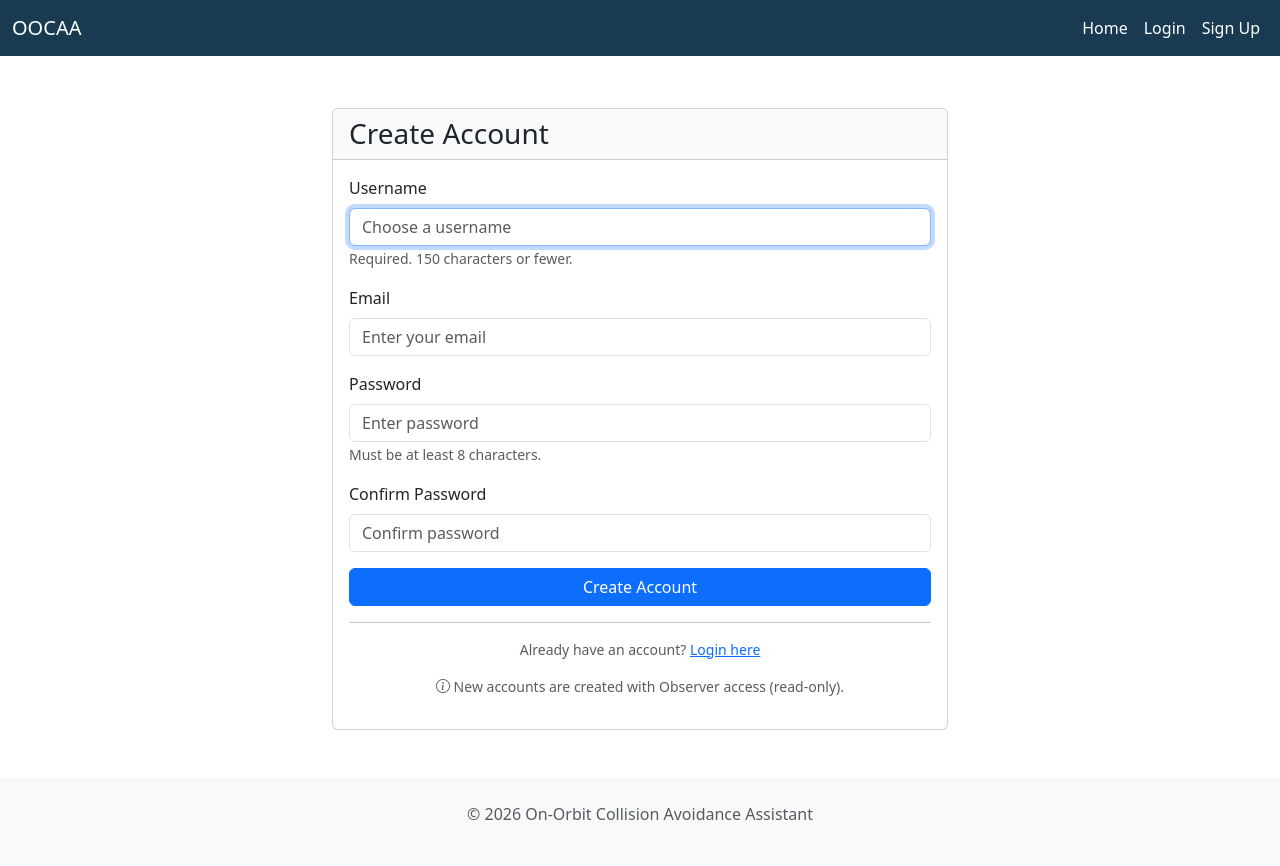
After one commit to ECSE-458-DP-29/On-Orbit-Collision-Avoidance-Assistant, a Django app: page /signup/ in a window 1280 px wide. The commit adds this page. Run offline with Django 5.2, Linux system fonts and the light colour scheme.

Commit message:
sign in done

```diff
--- a/OOCAA/OOCAA/urls.py
+++ b/OOCAA/OOCAA/urls.py
@@ -17,7 +17,7 @@ Including another URLconf
 from django.contrib import admin
 from django.contrib.auth import views as auth_views
 from django.urls import path, include
-from core.api.views import home, CustomLogoutView
+from core.api.views import home, CustomLogoutView, signup
 from drf_spectacular.views import SpectacularAPIView, SpectacularSwaggerView, SpectacularRedocView
 
 urlpatterns = [
@@ -34,4 +34,5 @@ urlpatterns = [
     # Authentication URLs
     path('login/', auth_views.LoginView.as_view(template_name='registration/login.html'), name='login'),
     path('logout/', CustomLogoutView.as_view(), name='logout'),
+    path('signup/', signup, name='signup'),
 ]
--- a/OOCAA/core/api/views.py
+++ b/OOCAA/core/api/views.py
@@ -154,6 +154,27 @@ class CustomLogoutView(View):
     def post(self, request):
         logout(request)
         return redirect('home')
+
+
+def signup(request):
+    """Handle user registration. New users get Observer role by default."""
+    from django.contrib.auth import login
+    from core.forms import SignupForm
+
+    if request.user.is_authenticated:
+        return redirect('home')
+
+    if request.method == 'POST':
+        form = SignupForm(request.POST)
+        if form.is_valid():
+            user = form.save()
+            login(request, user)
+            messages.success(request, f'Welcome {user.username}! Your account has been created.')
+            return redirect('home')
+    else:
+        form = SignupForm()
+
+    return render(request, 'registration/signup.html', {'form': form})
 
 
 @login_required(login_url='/login/')
--- /dev/null
+++ b/OOCAA/core/forms.py
@@ -0,0 +1,47 @@
+"""Forms for user registration and authentication."""
+from django import forms
+from django.contrib.auth.forms import UserCreationForm
+from core.models import User
+
+
+class SignupForm(UserCreationForm):
+    """
+    Registration form for new users.
+    New users are created as Observers by default.
+    """
+    email = forms.EmailField(
+        required=True,
+        widget=forms.EmailInput(attrs={
+            'class': 'form-control',
+            'placeholder': 'Enter your email'
+        })
+    )
+
+    class Meta:
+        model = User
+        fields = ('username', 'email', 'password1', 'password2')
+
+    def __init__(self, *args, **kwargs):
+        super().__init__(*args, **kwargs)
+        # Add Bootstrap classes to all fields
+        self.fields['username'].widget.attrs.update({
+            'class': 'form-control',
+            'placeholder': 'Choose a username'
+        })
+        self.fields['password1'].widget.attrs.update({
+            'class': 'form-control',
+            'placeholder': 'Enter password'
+        })
+        self.fields['password2'].widget.attrs.update({
+            'class': 'form-control',
+            'placeholder': 'Confirm password'
+        })
+
+    def save(self, commit=True):
+        """Save user with Observer role by default."""
+        user = super().save(commit=False)
+        user.email = self.cleaned_data['email']
+        user.role = 'observer'  # New users are always Observers
+        if commit:
+            user.save()
+        return user
--- a/OOCAA/core/models/user.py
+++ b/OOCAA/core/models/user.py
@@ -1,14 +1,43 @@
 from django.contrib.auth.models import AbstractUser
+from django.db import models
 
 
 class User(AbstractUser):
     """
     Custom User model extending Django's AbstractUser.
-    Add any additional fields specific to your application here.
+
+    Roles:
+    - ADMIN: Full access including admin panel (use createsuperuser)
+    - WORKER: Can view/add/edit/delete CDMs, view globe, no admin panel
+    - OBSERVER: Read-only access to CDMs and globe (default for new users)
     """
-    # You can add custom fields here, for example:
-    # phone_number = models.CharField(max_length=15, blank=True)
-    # organization = models.CharField(max_length=255, blank=True)
+
+    ROLE_CHOICES = [
+        ('admin', 'Admin'),
+        ('worker', 'Worker'),
+        ('observer', 'Observer'),
+    ]
+
+    role = models.CharField(
+        max_length=20,
+        choices=ROLE_CHOICES,
+        default='observer',
+        help_text="User role determining access permissions"
+    )
 
     def __str__(self):
         return self.username
+
+    def save(self, *args, **kwargs):
+        """Auto-set role to admin for superusers."""
+        if self.is_superuser:
+            self.role = 'admin'
+        super().save(*args, **kwargs)
+
+    def can_modify_cdm(self):
+        """Check if user can create/edit/delete CDMs."""
+        return self.role in ['admin', 'worker'] or self.is_superuser
+
+    def can_access_admin(self):
+        """Check if user can access admin panel."""
+        return self.role == 'admin' or self.is_superuser
--- a/OOCAA/templates/base.html
+++ b/OOCAA/templates/base.html
@@ -73,14 +73,19 @@
                             {{ user.username }}
                         </a>
                         <ul class="dropdown-menu dropdown-menu-end" aria-labelledby="userDropdown">
+                            {% if user.role == 'admin' or user.is_superuser %}
                             <li><a class="dropdown-item" href="/admin/">Admin Panel</a></li>
                             <li><hr class="dropdown-divider"></li>
+                            {% endif %}
                             <li><a class="dropdown-item" href="/logout/">Logout</a></li>
                         </ul>
                     </li>
                     {% else %}
                     <li class="nav-item">
                         <a class="nav-link" href="/login/">Login</a>
+                    </li>
+                    <li class="nav-item">
+                        <a class="nav-link" href="/signup/">Sign Up</a>
                     </li>
                     {% endif %}
                 </ul>
--- a/OOCAA/templates/registration/login.html
+++ b/OOCAA/templates/registration/login.html
@@ -57,7 +57,7 @@
 
                 <hr>
                 <p class="text-center text-muted small">
-                    Don't have an account? Contact your administrator.
+                    Don't have an account? <a href="{% url 'signup' %}">Sign up here</a>
                 </p>
             </div>
         </div>
--- /dev/null
+++ b/OOCAA/templates/registration/signup.html
@@ -0,0 +1,88 @@
+{% extends "base.html" %}
+
+{% block title %}Sign Up - OOCAA{% endblock %}
+
+{% block content %}
+<div class="row mt-5 justify-content-center">
+    <div class="col-md-6">
+        <div class="card">
+            <div class="card-header bg-light">
+                <h3 class="mb-0">Create Account</h3>
+            </div>
+            <div class="card-body">
+                {% if form.non_field_errors %}
+                <div class="alert alert-danger" role="alert">
+                    {% for error in form.non_field_errors %}
+                        {{ error }}
+                    {% endfor %}
+                </div>
+                {% endif %}
+
+                <form method="post">
+                    {% csrf_token %}
+
+                    <div class="mb-3">
+                        <label for="{{ form.username.id_for_label }}" class="form-label">Username</label>
+                        {{ form.username }}
+                        {% if form.username.errors %}
+                        <div class="invalid-feedback d-block">
+                            {% for error in form.username.errors %}
+                                {{ error }}
+                            {% endfor %}
+                        </div>
+                        {% endif %}
+                        <small class="text-muted">Required. 150 characters or fewer.</small>
+                    </div>
+
+                    <div class="mb-3">
+                        <label for="{{ form.email.id_for_label }}" class="form-label">Email</label>
+                        {{ form.email }}
+                        {% if form.email.errors %}
+                        <div class="invalid-feedback d-block">
+                            {% for error in form.email.errors %}
+                                {{ error }}
+                            {% endfor %}
+                        </div>
+                        {% endif %}
+                    </div>
+
+                    <div class="mb-3">
+                        <label for="{{ form.password1.id_for_label }}" class="form-label">Password</label>
+                        {{ form.password1 }}
+                        {% if form.password1.errors %}
+                        <div class="invalid-feedback d-block">
+                            {% for error in form.password1.errors %}
+                                {{ error }}
+                            {% endfor %}
+                        </div>
+                        {% endif %}
+                        <small class="text-muted">Must be at least 8 characters.</small>
+                    </div>
+
+                    <div class="mb-3">
+                        <label for="{{ form.password2.id_for_label }}" class="form-label">Confirm Password</label>
+                        {{ form.password2 }}
+                        {% if form.password2.errors %}
+                        <div class="invalid-feedback d-block">
+                            {% for error in form.password2.errors %}
+                                {{ error }}
+                            {% endfor %}
+                        </div>
+                        {% endif %}
+                    </div>
+
+                    <button type="submit" class="btn btn-primary w-100">Create Account</button>
+                </form>
+
+                <hr>
+                <p class="text-center text-muted small">
+                    Already have an account? <a href="{% url 'login' %}">Login here</a>
+                </p>
+                <p class="text-center text-muted small">
+                    <i class="bi bi-info-circle"></i> New accounts are created with Observer access (read-only).
+                </p>
+            </div>
+        </div>
+    </div>
+</div>
+{% endblock %}
```
Also changed, not shown: OOCAA/core/migrations/0009_user_role.py (added), 1 other file.
